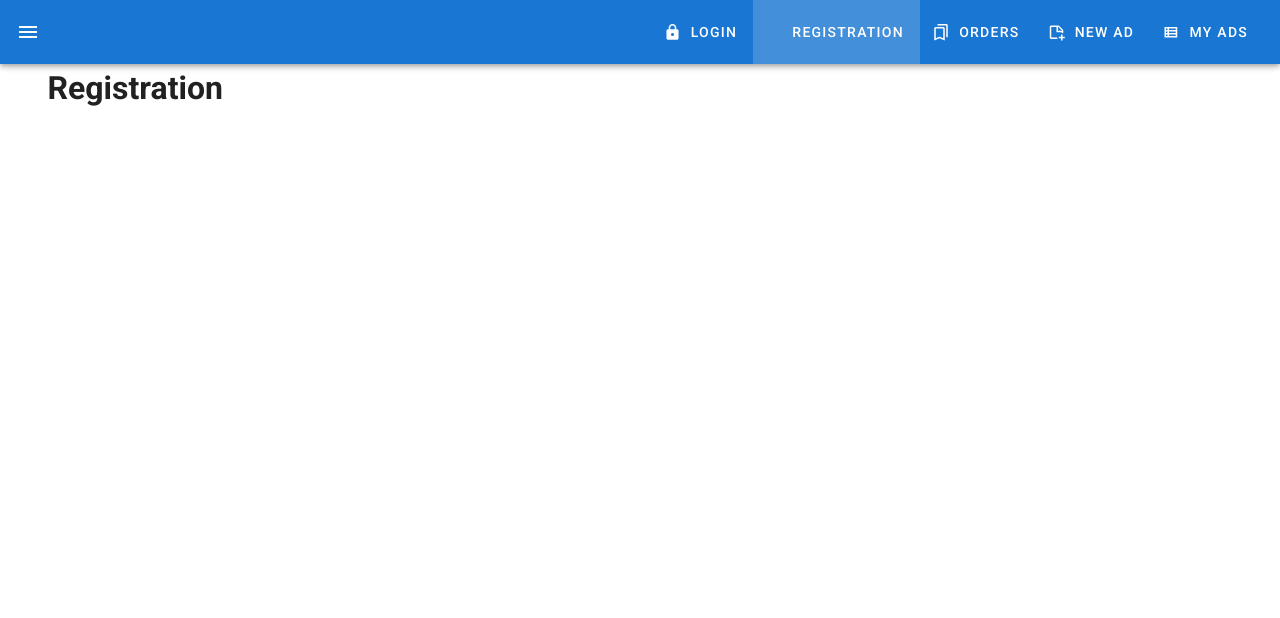
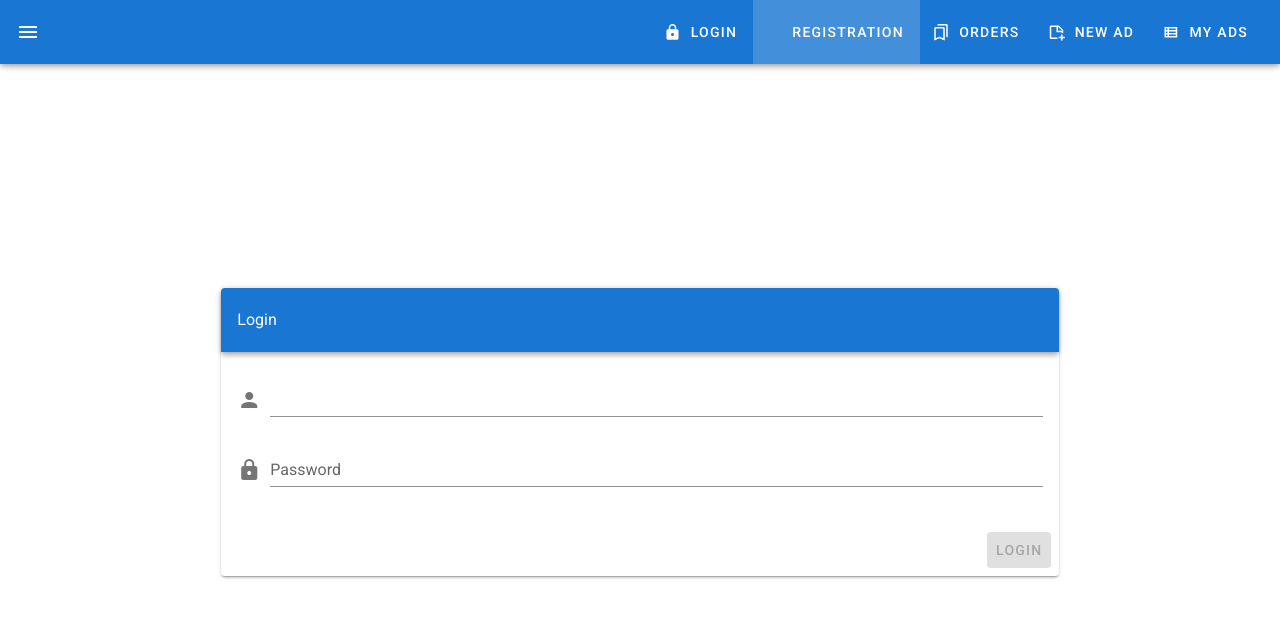
Before and after one commit to Adzhimambetov/Project, a Vue app: page /registration in a window 1280 px wide. Shown: the top 618 px of the page. Built offline with nearby package versions, Linux system fonts and the light colour scheme.

Commit message:
Верстка регистрации

```diff
--- a/src/components/Auth/Registration.vue
+++ b/src/components/Auth/Registration.vue
@@ -1,17 +1,73 @@
 <template>
-	<v-container>
-		<v-layout row>
-			<v-flex xs12>
-				<h1>Registration</h1>
+	<v-container fluid fill-height>
+		<v-layout align-center justify-center>
+			<v-flex xs12 sm8 md8>
+			<v-card class="elevetion-12">
+				<v-toolbar dark color="primary">
+                  Login
+                </v-toolbar>
+				<v-card-text>
+					<v-form v-model="valid" ref="form"
+					validation>
+					<v-text-field
+						prepend-icon="mdi-account"
+						name="email"
+                        type="email"
+						v-model="email"
+						:rules="emailRules" >
+					</v-text-field>
+					<v-text-field
+                      prepend-icon="mdi-lock"
+                      name="password"
+                      label="Password"
+                      type="password"
+					v-model="password"
+					:rules="passwordRules">
+                    </v-text-field>
+					</v-form>
+				</v-card-text>
+				<v-card-actions>
+					<v-spacer></v-spacer>
+					<v-btn color="primary"
+					@click="onSubmit"
+					:disabled="!valid">Login</v-btn>
+				</v-card-actions>
+			</v-card>
 			</v-flex>
 		</v-layout>
 	</v-container>
 </template>
+
 <script>
 export default {
 	data () {
 		return {
+			email: "",
+	password: "",
+	valid: false,
+	emailRules: [
+				v => !!v || 'E-mail is required',
+			v => /.+@.+\..+/.test(v) || 'E-mail must be valid'
+			],
+			passwordRules: [
+				v => !!v || 'Name is required',
+			v => (v && v.length >= 6) || 'Password must be more or equel than 6 characters',
+			]
+
+
+		}
+	},
+	methods: {
+		onSubmit(){
+			if (this.$refs.form.validate()){
+				const user = {
+					email: this.email,
+					password: this.password
+				}
+				console.log(user)
+			}
 		}
 	}
+
 }
 </script>
```
